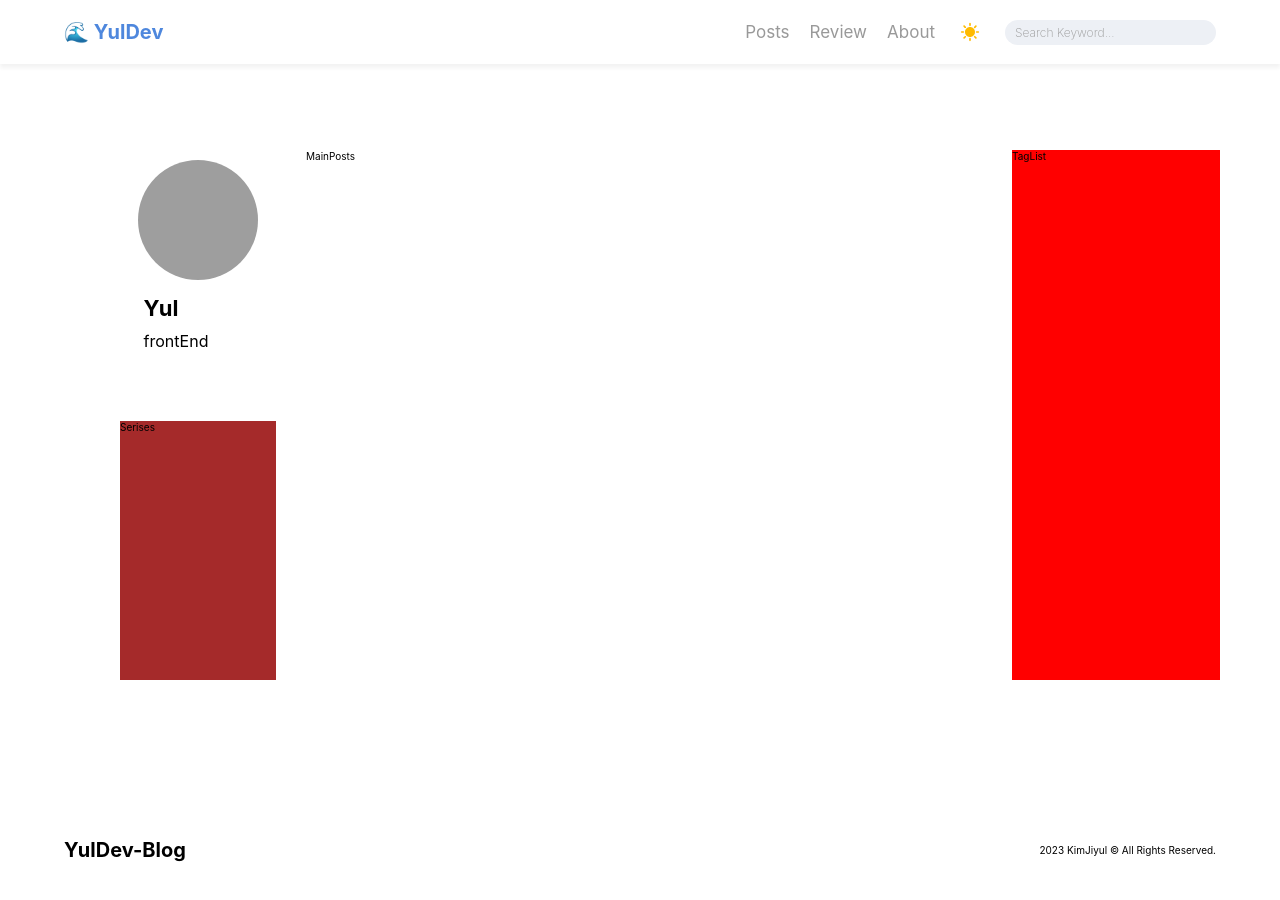
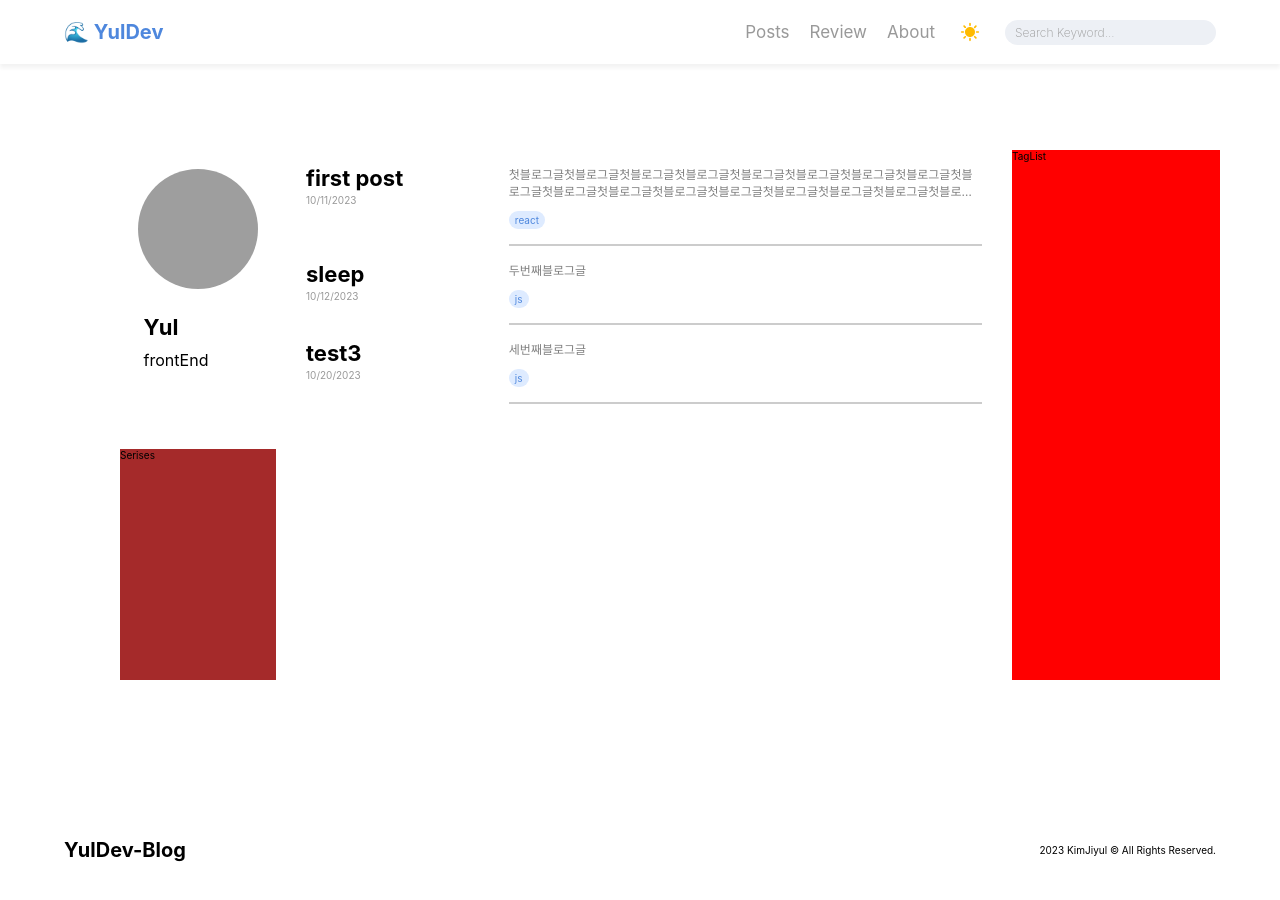
Before and after one commit to yul-dev-k/yul-dev-blog, a React (Create React App) app: page / in a window 1280 px wide. Built offline with nearby package versions, Linux system fonts and the light colour scheme; grey boxes are pictures that could not be loaded; some icons are missing; a web font is replaced by a local one.

Commit message:
Feat: post content를 MainPosts에 렌더

```diff
--- a/src/components/main/mainPosts/MainPosts.jsx
+++ b/src/components/main/mainPosts/MainPosts.jsx
@@ -1,5 +1,31 @@
-import "./MainPosts.scss";
+import { Link } from "react-router-dom";
+import styles from "./MainPosts.module.scss";
+import postList from "../../../posts.json";
+
+function PostList({ post }) {
+  return (
+    <Link to={`/posts/${post.id}`}>
+      <article className={styles.preCon}>
+        <div className={styles.left}>
+          <h1>{post.title}</h1>
+          <span>{post.date}</span>
+        </div>
+        <div className={styles.right}>
+          <div className={styles.summary}>{post.summary}</div>
+          <span className={styles.tags}>{post.tags}</span>
+          <div className={styles.bar}></div>
+        </div>
+      </article>
+    </Link>
+  );
+}
 
 export default function MainPosts() {
-  return <section className={"main-content"}>MainPosts</section>;
+  return (
+    <main className={styles.mainPost}>
+      {postList.map((post) => (
+        <PostList post={post} key={post.id} />
+      ))}
+    </main>
+  );
 }
--- /dev/null
+++ b/src/components/main/mainPosts/MainPosts.module.scss
@@ -0,0 +1,58 @@
+.mainPost {
+  @import '../../../styles/Variable.scss';
+
+  .preCon {
+    width: 100%;
+    margin: 1.5rem 0;
+    font-size: 1.3rem;
+    display: flex;
+
+    .left{
+      width: 30%;
+      h1 {
+        font-size: 2.2rem;
+
+      }
+      span {
+        font-size: 1rem;
+        opacity: 0.4;
+      }
+    }
+    .right {
+      width: 70%;
+      height: 100%;
+      display: flex;
+      flex-direction: column;
+      justify-content: space-between;
+
+      .summary{
+        font-size: 1.2rem;
+        margin-bottom: 1.2rem;
+        opacity: 0.5;
+        width: 100%;
+        overflow: hidden;
+        text-overflow: ellipsis;
+        display: -webkit-box;
+        -webkit-line-clamp: 2;
+        -webkit-box-orient: vertical;
+      }
+
+      .tags {
+        font-size: 1rem;
+        border-radius: 0.9rem;
+        background: #DEEBFF;
+        color: $main-color;
+        width: fit-content;
+        padding: 0.3rem 0.6rem;
+        margin-bottom: 1.5rem;
+      }
+
+      .bar {
+        border: 1px solid #000;
+        opacity: 0.2;
+      }
+    }
+
+  }
+
+}
--- a/src/components/main/mainPosts/MainPosts.scss
+++ /dev/null
@@ -1,3 +0,0 @@
-section {
-  width: 100%;
-}
```
